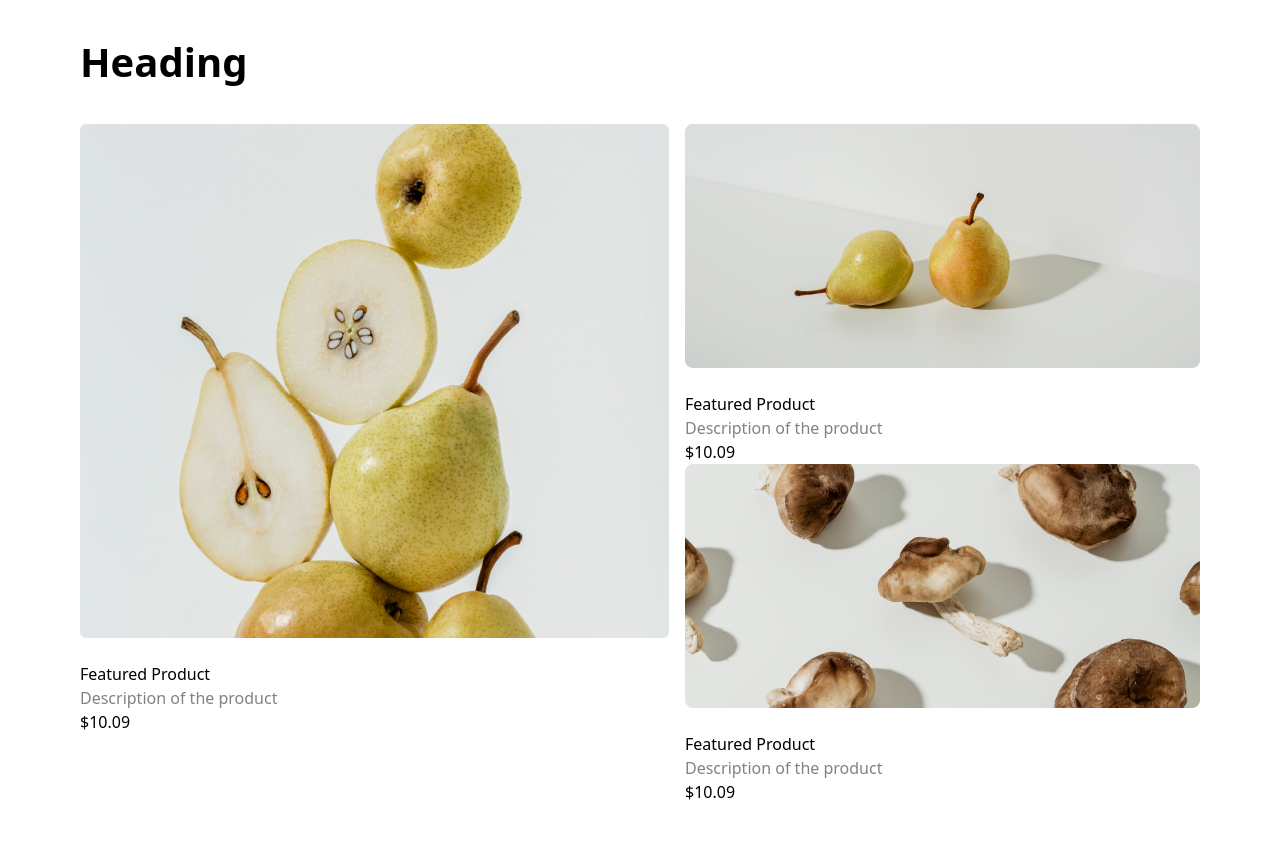
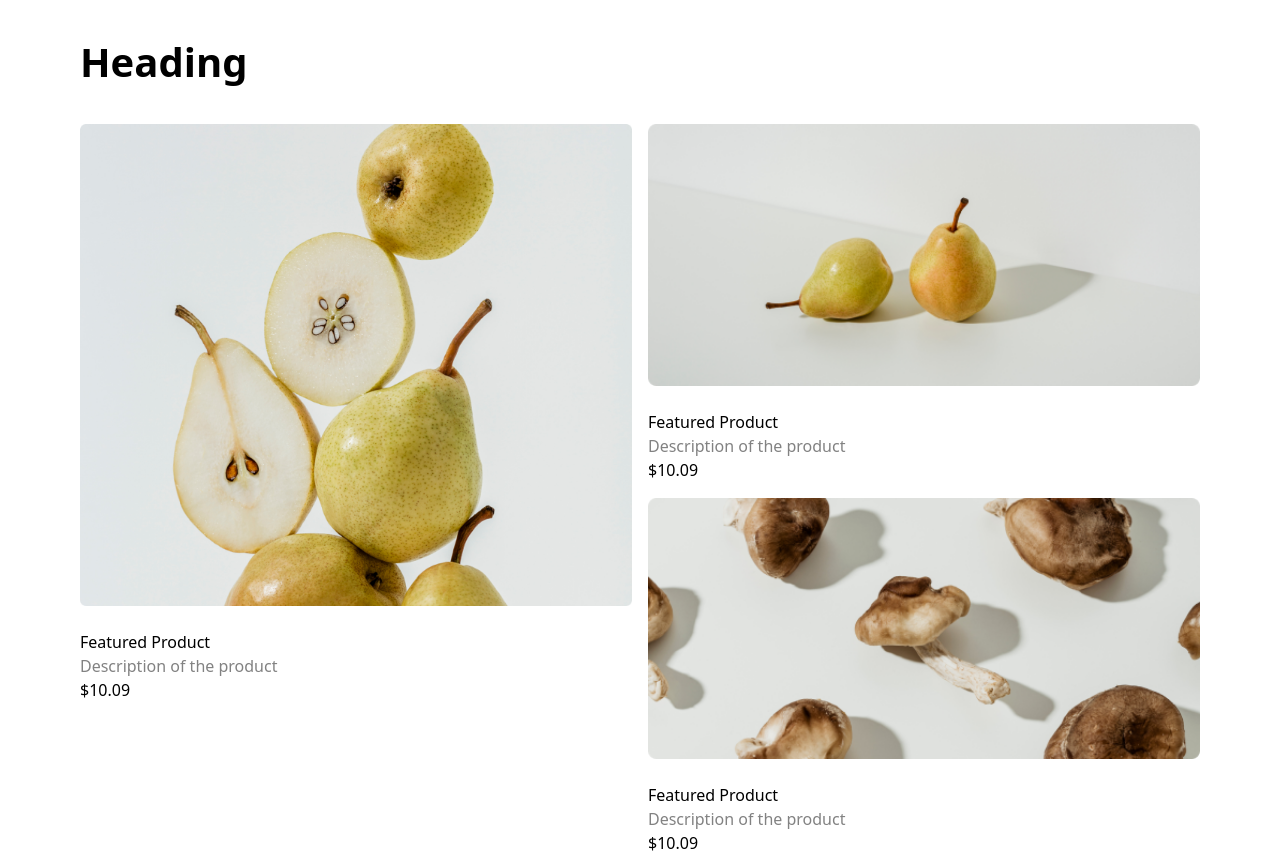
Before and after one commit to SafaMaqbool/figma-to-tailwind, a website: page index.html in a window 1280 px wide. Shown: the part 2000-2858 px from the top of the page. Drawn offline with nearby package versions, Linux system fonts and the light colour scheme.

Commit message:
refactor featured products section layout in index.html to remove extra spaces

```diff
--- a/index.html
+++ b/index.html
@@ -83,9 +83,9 @@
 
     <!-- Featured Products section -->
     <h1 class="font-semibold text-[40px] mb-8 mt-28">Heading</h1>
-    <div class="grid grid-rows-3 grid-flow-col gap-4">
+    <div class="grid grid-cols-2 gap-4">
       <!-- 1st col -->
-      <div class="row-span-3">
+      <div class="flex flex-col">
         <img src="./images/pear-image.png" alt="" />
         <p class="mt-6">Featured Product</p>
         <p class="text-[#828282]">Description of the product</p>
@@ -93,13 +93,13 @@
       </div>
 
       <!-- 2nd col -->
-      <div>
+      <div class="flex flex-col">
         <img src="./images/pear.png" alt="" />
         <p class="mt-6">Featured Product</p>
         <p class="text-[#828282]">Description of the product</p>
         <p>$10.09</p>
 
-        <img class="" src="./images/mushroom.png" alt="image of mushroom" />
+        <img class="mt-4" src="./images/mushroom.png" alt="image of mushroom" />
         <p class="mt-6">Featured Product</p>
         <p class="text-[#828282]">Description of the product</p>
         <p>$10.09</p>
```
